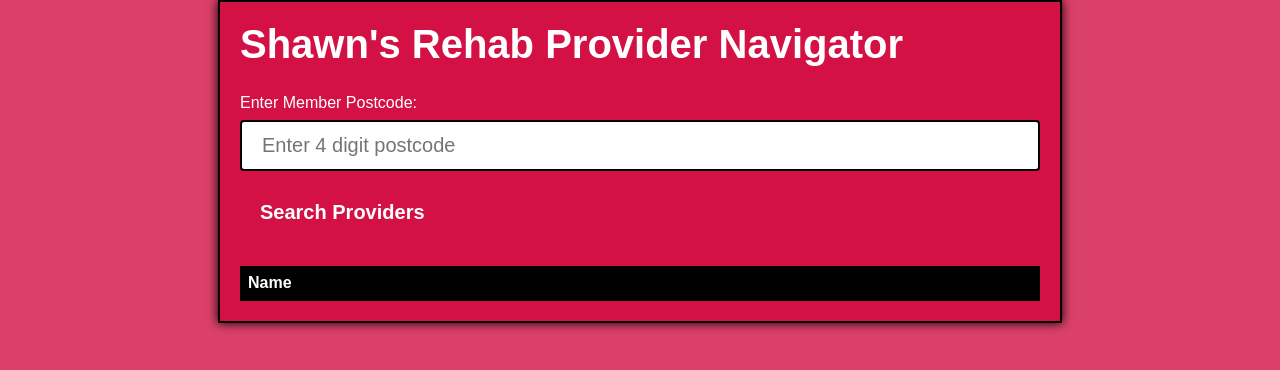
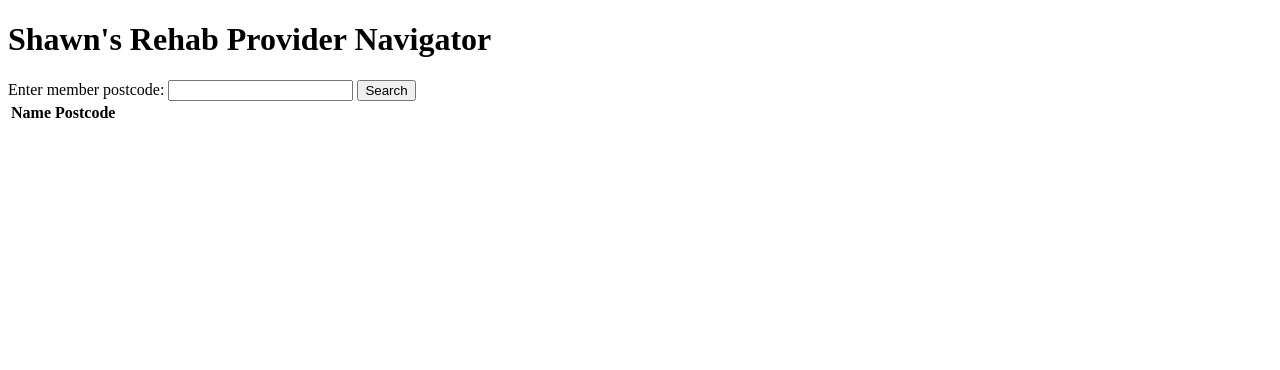
Before and after one commit to Shawnprice01/Provider-Search, a plain HTML site: page index.html in a window 1280 px wide. Drawn offline with Linux system fonts and the light colour scheme.

Commit message:
Update index.html

```diff
--- a/index.html
+++ b/index.html
@@ -2,131 +2,62 @@
 <html>
   <head>
     <title>Shawn's Rehab Provider Navigator</title>
-      <meta name="viewport" content="width=device-width, initial-scale=1">
-      <style>
-         body {
-         margin: 0;
-         background-color: rgba(211,17,69,0.8);
-         color: white;
-         font-family: Arial, Helvetica, sans-serif;
-         text-align: center;
-         }
-         .container {
-         max-width: 800px;
-         margin: 0 auto;
-         padding: 20px;
-         background-color: rgba(211,17,69,1);
-         border: 2px solid black;
-         box-shadow: 0 0 10px black;
-         text-align: left;
-         }
-         h1 {
-         font-size: 40px;
-         margin-top: 0;
-         }
-         #postcodeInput {
-         width: 100%;
-         padding: 12px 20px;
-         margin: 8px 0;
-         box-sizing: border-box;
-         border: 2px solid black;
-         border-radius: 4px;
-         background-color: white;
-         font-size: 20px;
-         color: black;
-         }
-         #submitBtn {
-         background-color: rgba(211,17,69,1);
-         color: white;
-         padding: 14px 20px;
-         margin: 8px 0;
-         border: none;
-         border-radius: 4px;
-         cursor: pointer;
-         font-size: 20px;
-         font-weight: bold;
-         }
-         #submitBtn:hover {
-         background-color: black;
-         color: white;
-         }
-         table {
-         margin-top: 20px;
-         width: 100%;
-         border-collapse: collapse;
-         }
-         table th, table td {
-         padding: 8px;
-         text-align: left;
-         border-bottom: 1px solid black;
-         }
-         table th {
-         background-color: black;
-         color: white;
-         font-weight: bold;
-         }
-         .hide {
-         display: none;
-         }
-      </style>
   </head>
   <body>
-      <div class="container">
     <h1>Shawn's Rehab Provider Navigator</h1>
     <form>
-            <label for="postcodeInput">Enter Member Postcode:</label><br>
-            <input type="text" id="postcodeInput" name="postcodeInput" placeholder="Enter 4 digit postcode"><br>
-            <button type="button" id="submitBtn" onclick="searchProviders()">Search Providers</button>
+      <label for="postcode">Enter member postcode:</label>
+      <input type="text" id="postcode" name="postcode">
+      <input type="button" value="Search" onclick="searchPostcode()">
     </form>
-         <table id="resultsTable">
+    <table id="providerTable">
       <thead>
         <tr>
           <th>Name</th>
+          <th>Postcode</th>
         </tr>
       </thead>
-            <tbody></tbody>
+      <tbody>
+        <!-- Table rows will be dynamically generated here -->
+      </tbody>
     </table>
-      </div>
     <script>
-      function searchProviders() {
-      var postcode = document.getElementById("postcodeInput").value.toUpperCase();
-      var table = document.getElementById("resultsTable");
-      // clear previous results
-      while (table.hasChildNodes()) {
-      table.removeChild(table.firstChild);
+      function searchPostcode() {
+        // Get the input value from the postcode field
+        var postcode = document.getElementById("postcode").value;
+
+        // Load the CSV file using Fetch API
+        fetch('https://raw.githubusercontent.com/Shawnprice01/Provider-Search/main/providers.csv')
+          .then(response => response.text())
+          .then(data => {
+            // Parse the CSV data into an array of objects
+            var rows = data.trim().split('\n');
+            var headers = rows[0].split(',');
+            var providerData = [];
+            for (var i = 1; i < rows.length; i++) {
+              var values = rows[i].split(',');
+              var obj = {};
+              for (var j = 0; j < headers.length; j++) {
+                obj[headers[j]] = values[j];
               }
-      // get provider data from CSV file
-      // replace the URL with the link to your own CSV file
-      var url = "https://raw.githubusercontent.com/Shawnprice01/Provider-Search/main/providers.csv";
-      fetch(url)
-      .then((response) => response.text())
-      .then((data) => {
-      // parse CSV data
-      var rows = data.split("\n");
-      var providers = [];
-      for (var i = 1; i < rows.length; i++) {
-      var cells = rows[i].split(",");
-      if (cells.length == 2 && cells[1].trim() == postcode) {
-      providers.push(cells[0].trim());
+              providerData.push(obj);
             }
+
+            // Filter the provider data based on the input postcode
+            var filteredData = providerData.filter(provider => provider.postcode === postcode);
+
+            // Generate the HTML for the table rows
+            var tableBody = document.getElementById("providerTable").getElementsByTagName("tbody")[0];
+            tableBody.innerHTML = "";
+            for (var i = 0; i < filteredData.length; i++) {
+              var row = tableBody.insertRow(i);
+              var nameCell = row.insertCell(0);
+              var postcodeCell = row.insertCell(1);
+              nameCell.innerHTML = filteredData[i].name;
+              postcodeCell.innerHTML = filteredData[i].postcode;
             }
-      // display search results
-      if (providers.length > 0) {
-      var headerRow = table.insertRow();
-      var nameHeader = headerRow.insertCell(0);
-      nameHeader.innerHTML = "<b>Name</b>";
-      for (var i = 0; i < providers.length; i++) {
-      var row = table.insertRow();
-      var nameCell = row.insertCell(0);
-      nameCell.innerHTML = providers[i];
-      }
-      } else {
-      var row = table.insertRow();
-      var cell = row.insertCell(0);
-      cell.innerHTML = "No results found";
-      }
-      })
-      .catch((error) => {
-      console.error(error);
           });
       }
+    </script>
+  </body>
+</html>
```
Lines whose indentation alone changed are shown as unchanged.
